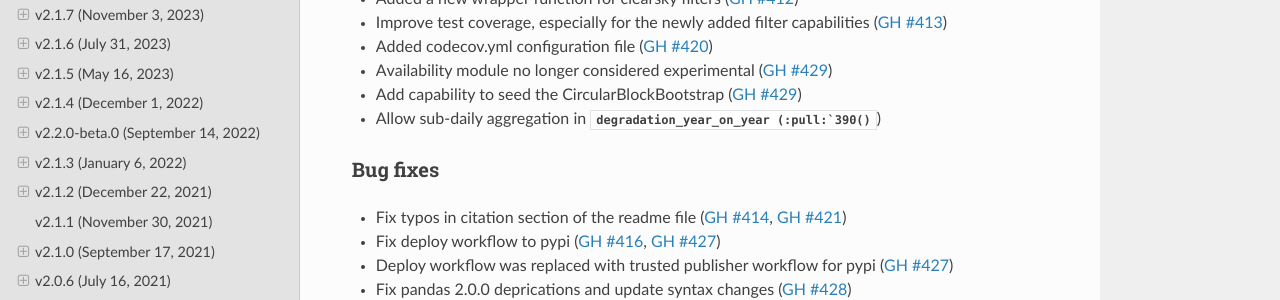
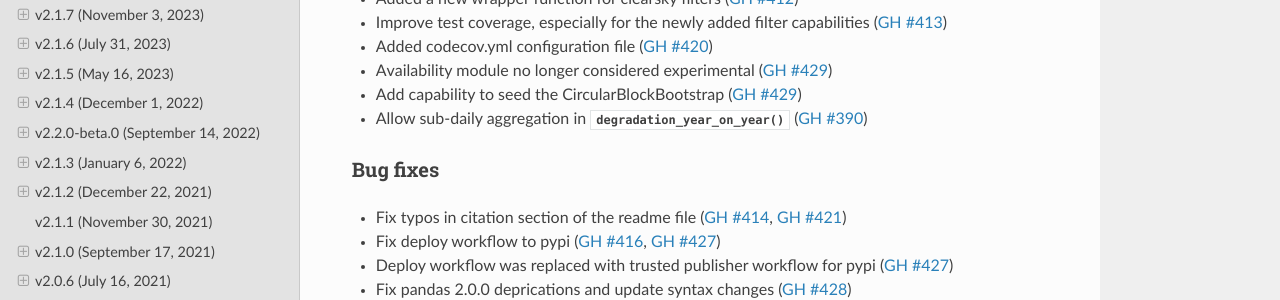
Before and after one commit to NREL/rdtools, a Sphinx documentation site: the page built from docs/sphinx/source/changelog.rst, in a window 1280 px wide and 900 px high, scrolled down 375 px. Shown: the part 149-449 px from the top of the window. Built offline with Sphinx 7.4.7 and the Read the Docs theme 3.1.0, drawn with Linux system fonts in a browser that asks for light colours; pages that are not in the unit, such as notebooks, are missing from menus.

Commit message:
add closing backtick

```diff
--- a/docs/sphinx/source/changelog/pending.rst
+++ b/docs/sphinx/source/changelog/pending.rst
@@ -22,7 +22,7 @@ Enhancements
 * Added codecov.yml configuration file (:pull:`420`)
 * Availability module no longer considered experimental (:pull:`429`)
 * Add capability to seed the CircularBlockBootstrap (:pull:`429`)
-* Allow sub-daily aggregation in :py:func:`~rdtools.degradation.degradation_year_on_year (:pull:`390`)
+* Allow sub-daily aggregation in :py:func:`~rdtools.degradation.degradation_year_on_year` (:pull:`390`)
 
 Bug fixes
 ---------
```
